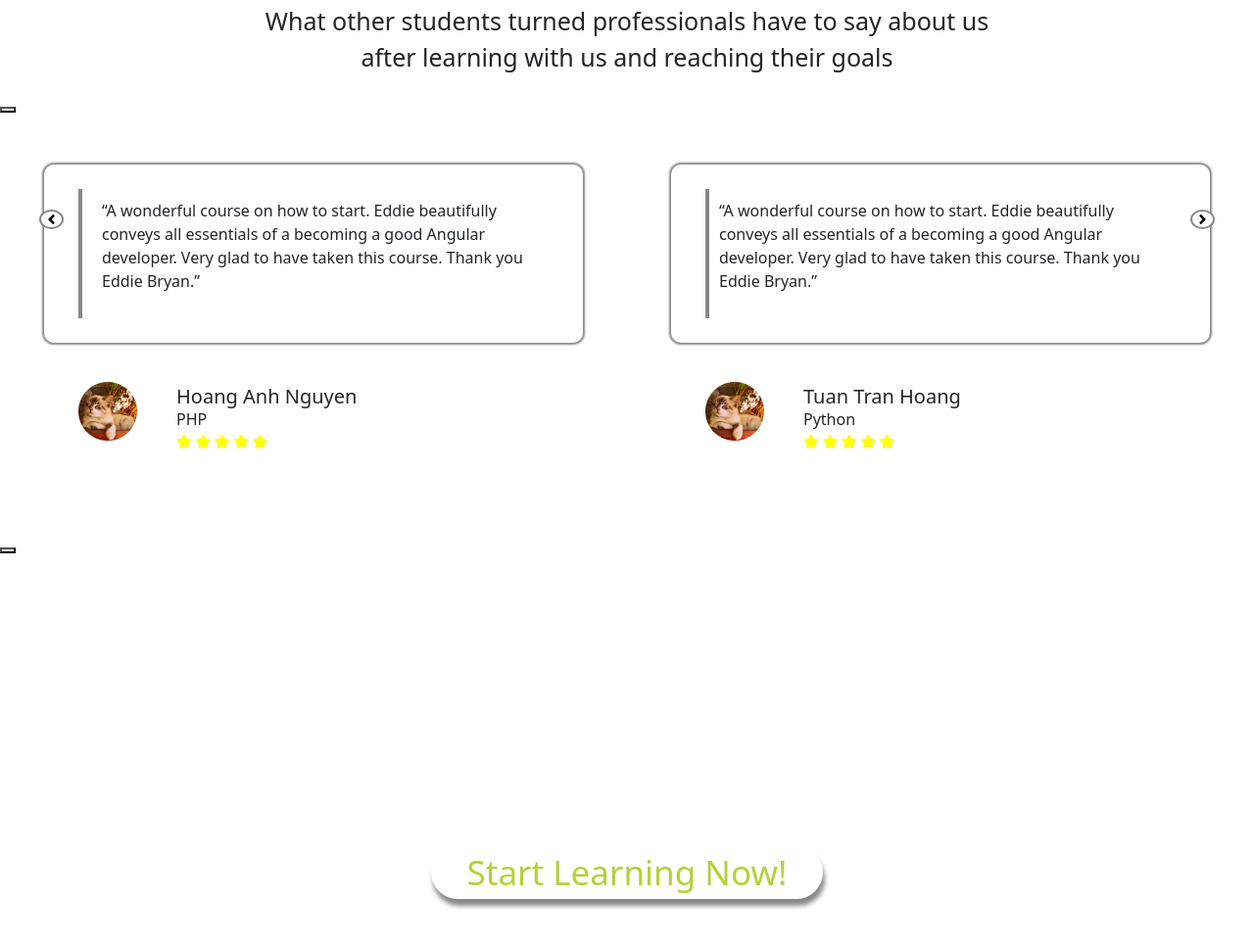
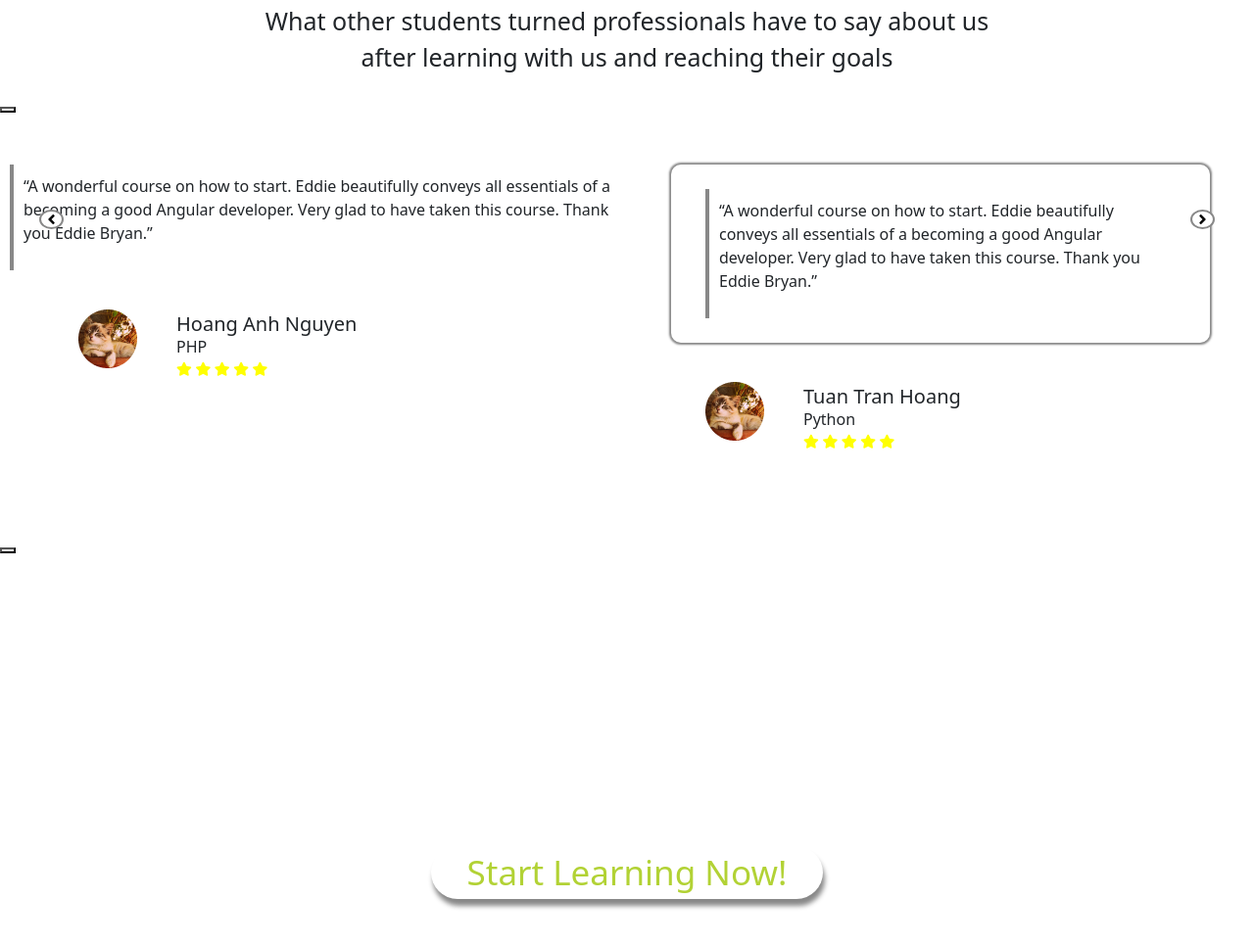
Before and after one commit to Tuanhdhapo/page-18, a plain HTML site: page index.html in a window 1280 px wide. Shown: the part 3221-4187 px from the top of the page at 98% size. Drawn offline with nearby package versions, Linux system fonts and the light colour scheme; files that its build step writes are made by us from their sources.

Commit message:
fix2-feedback

```diff
--- a/index.html
+++ b/index.html
@@ -277,16 +277,11 @@
                 goals</p>
             <div class="feelbacks slick">
                 <div class="feelback-card">
-                    <div class="feelback-info">
-                        <div class="feelback-border">
-                            <p class="info-feedback">“A wonderful course on how
-                                to start. Eddie
-                                beautifully conveys all essentials of a becoming
-                                a
-                                good Angular developer. Very glad to have taken
-                                this
-                                course. Thank you Eddie Bryan.”</p>
-                        </div>
+                    <div class="feelback-border">
+                        <p>“A wonderful course on how to start. Eddie
+                            beautifully conveys all essentials of a becoming a
+                            good Angular developer. Very glad to have taken this
+                            course. Thank you Eddie Bryan.”</p>
                     </div>
                     <div class="user">
                         <div class="image-user">
@@ -309,13 +304,10 @@
                 <div class="feelback-card">
                     <div class="feelback-info">
                         <div class="feelback-border">
-                            <p>“A wonderful course on how
-                                to start. Eddie
+                            <p>“A wonderful course on how to start. Eddie
                                 beautifully conveys all essentials of a becoming
-                                a
-                                good Angular developer. Very glad to have taken
-                                this
-                                course. Thank you Eddie Bryan.”</p>
+                                a good Angular developer. Very glad to have
+                                taken this course. Thank you Eddie Bryan.”</p>
                         </div>
                     </div>
                     <div class="user">
@@ -339,13 +331,10 @@
                 <div class="feelback-card">
                     <div class="feelback-info">
                         <div class="feelback-border">
-                            <p>“A wonderful course on how
-                                to start. Eddie
+                            <p>“A wonderful course on how to start. Eddie
                                 beautifully conveys all essentials of a becoming
-                                a
-                                good Angular developer. Very glad to have taken
-                                this
-                                course. Thank you Eddie Bryan.”</p>
+                                a good Angular developer. Very glad to have
+                                taken this course. Thank you Eddie Bryan.”</p>
                         </div>
                     </div>
                     <div class="user">
--- a/scss/style.scss
+++ b/scss/style.scss
@@ -198,11 +198,6 @@
       border-left: 4px solid $shadow-hapo;
       margin-left: 10px;
       padding: 10px;
-
-      .info-feedback {
-        margin-left: 10px;
-        font-size: 16px;
-      }
     }
 
     .user {
```
Also changed, not shown: assets/js/slicks.js (indentation only).
